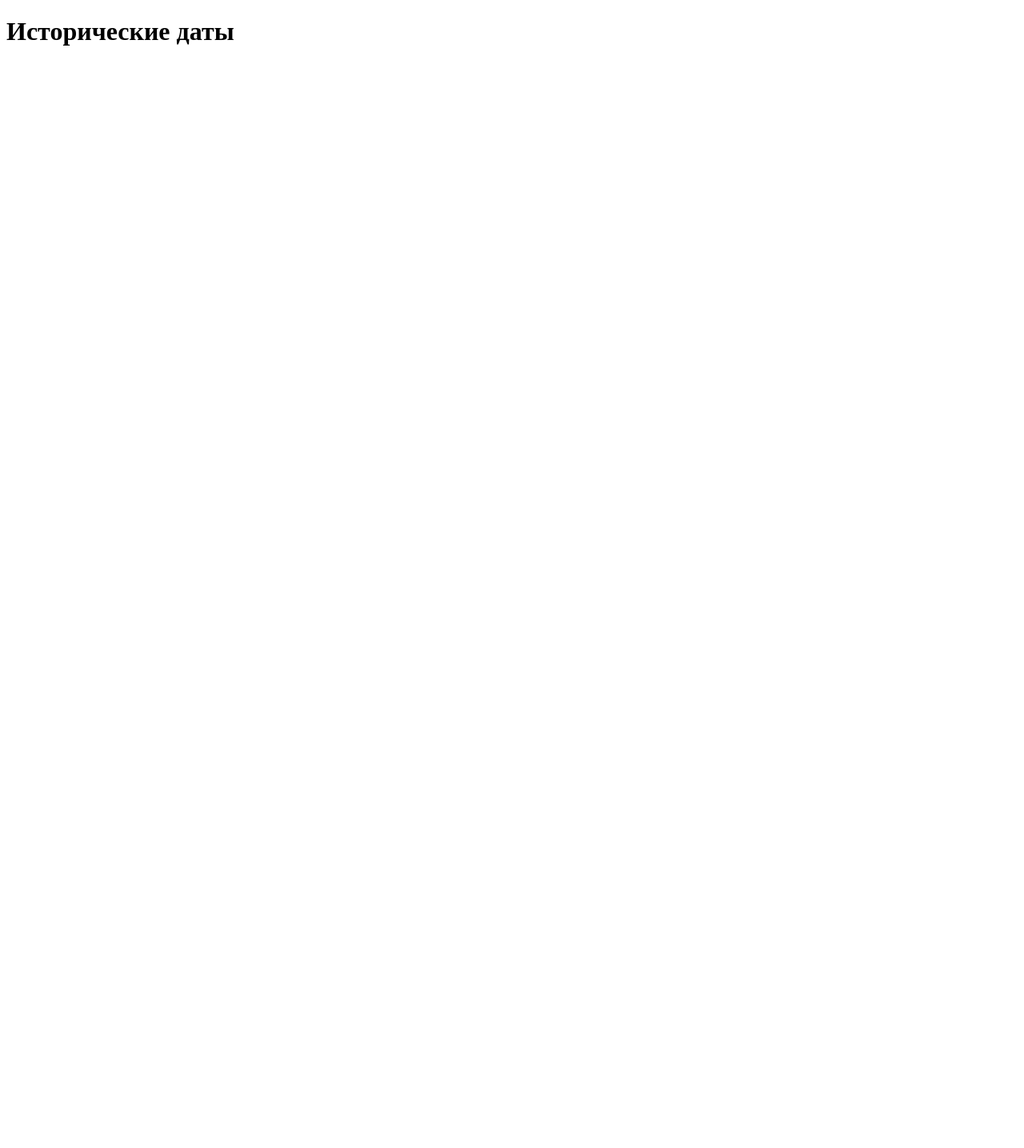
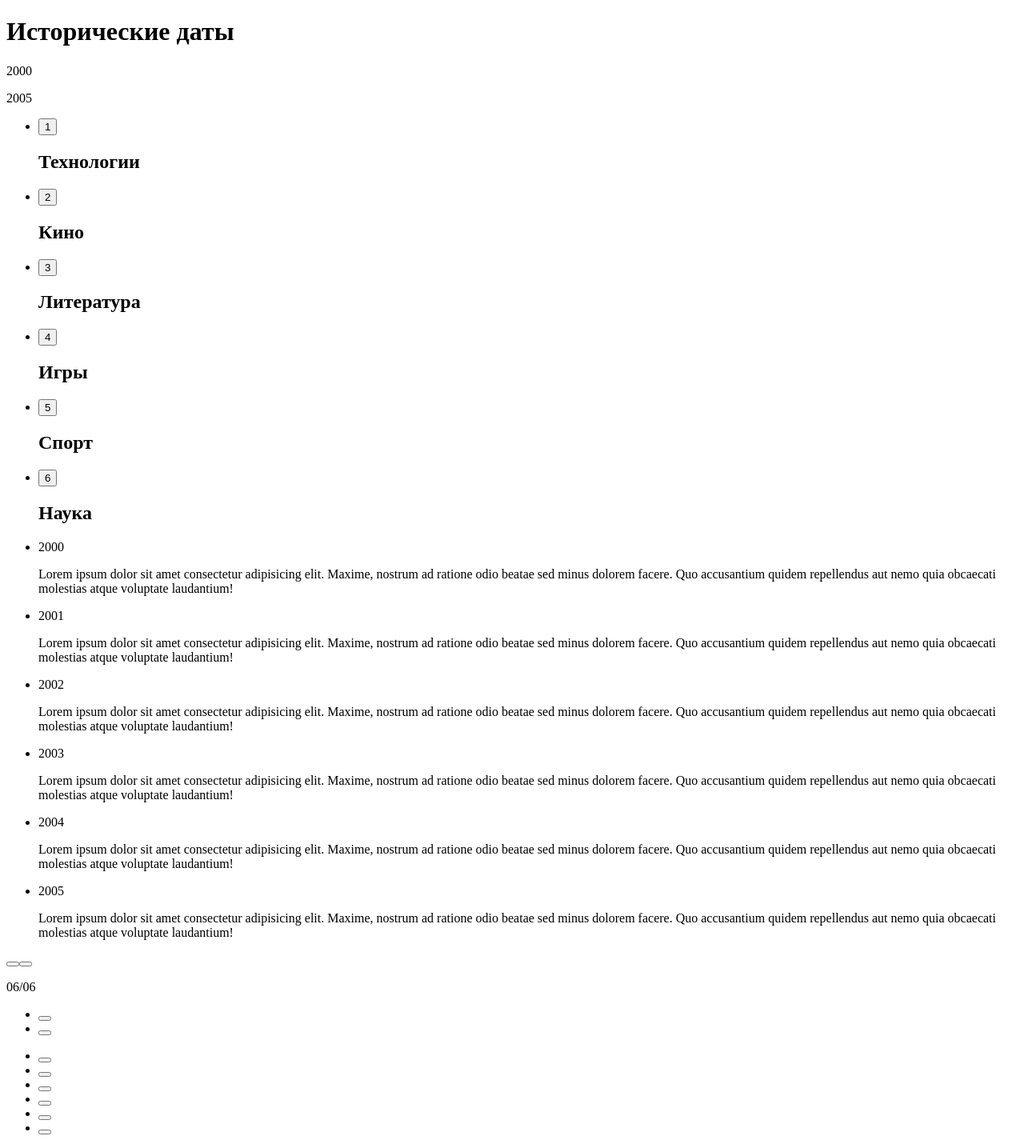
Before and after one commit to Whittun/historical-dates, a React (Create React App) app: page / in a window 1280 px wide. Shown: the whole page at 80% size. Before the commit the page ends 800 px from the top, so only its background shows below. Built offline with nearby package versions, Linux system fonts and the light colour scheme.

Commit message:
feat: add html sections

```diff
--- a/src/App.js
+++ b/src/App.js
@@ -1,9 +1,16 @@
+import Period from "./components/Period/Period";
+import Topics from "./components/Topics/Topics";
+import Slider from "./components/Slider/Slider";
+
 function App() {
   return (
     <div className="App">
       <h1>
         Исторические даты
       </h1>
+      <Period />
+      <Topics />
+      <Slider />
     </div>
   );
 }
--- /dev/null
+++ b/src/components/Period/Period.js
@@ -0,0 +1,14 @@
+function Period() {
+  return (
+    <section className="period">
+      <p className="period__from">
+        2000
+      </p>
+      <p className="period__to">
+        2005
+      </p>
+    </section>
+  )
+}
+
+export default Period;
--- /dev/null
+++ b/src/components/Slider/Slider.js
@@ -0,0 +1,83 @@
+function Slider() {
+  return (
+    <section className="slider">
+      <div className="slider__article-wrapper">
+        <ul className="slider__article-list">
+          <li className="slider__article-item">
+            <p className="slider__year">2000</p>
+            <p className="slider__text">
+              Lorem ipsum dolor sit amet consectetur adipisicing elit. Maxime, nostrum ad ratione odio beatae sed minus dolorem facere. Quo accusantium quidem repellendus aut nemo quia obcaecati molestias atque voluptate laudantium!
+            </p>
+          </li>
+          <li className="slider__article-item">
+            <p className="slider__year">2001</p>
+            <p className="slider__text">
+              Lorem ipsum dolor sit amet consectetur adipisicing elit. Maxime, nostrum ad ratione odio beatae sed minus dolorem facere. Quo accusantium quidem repellendus aut nemo quia obcaecati molestias atque voluptate laudantium!
+            </p>
+          </li>
+          <li className="slider__article-item">
+            <p className="slider__year">2002</p>
+            <p className="slider__text">
+              Lorem ipsum dolor sit amet consectetur adipisicing elit. Maxime, nostrum ad ratione odio beatae sed minus dolorem facere. Quo accusantium quidem repellendus aut nemo quia obcaecati molestias atque voluptate laudantium!
+            </p>
+          </li>
+          <li className="slider__article-item">
+            <p className="slider__year">2003</p>
+            <p className="slider__text">
+              Lorem ipsum dolor sit amet consectetur adipisicing elit. Maxime, nostrum ad ratione odio beatae sed minus dolorem facere. Quo accusantium quidem repellendus aut nemo quia obcaecati molestias atque voluptate laudantium!
+            </p>
+          </li>
+          <li className="slider__article-item">
+            <p className="slider__year">2004</p>
+            <p className="slider__text">
+              Lorem ipsum dolor sit amet consectetur adipisicing elit. Maxime, nostrum ad ratione odio beatae sed minus dolorem facere. Quo accusantium quidem repellendus aut nemo quia obcaecati molestias atque voluptate laudantium!
+            </p>
+          </li>
+          <li className="slider__article-item">
+            <p className="slider__year">2005</p>
+            <p className="slider__text">
+              Lorem ipsum dolor sit amet consectetur adipisicing elit. Maxime, nostrum ad ratione odio beatae sed minus dolorem facere. Quo accusantium quidem repellendus aut nemo quia obcaecati molestias atque voluptate laudantium!
+            </p>
+          </li>
+        </ul>
+        <button className="slider__article-control slider__article-control--back"></button>
+        <button className="slider__article-control slider__article-control--next"></button>
+      </div>
+      <div className="slider__controls">
+        <p className="slider__number">
+          06/06
+        </p>
+        <ul className="slider__topic-switching-list">
+          <li className="slider__topic-switching-item">
+            <button className="slider__topic-switching-button"></button>
+          </li>
+          <li className="slider__topic-switching-item">
+            <button className="slider__topic-switching-button"></button>
+          </li>
+        </ul>
+        <ul className="slider__pagination-list">
+          <li className="slider__pagination-item">
+            <button className="slider__pagination-button"></button>
+          </li>
+          <li className="slider__pagination-item">
+            <button className="slider__pagination-button"></button>
+          </li>
+          <li className="slider__pagination-item">
+            <button className="slider__pagination-button"></button>
+          </li>
+          <li className="slider__pagination-item">
+            <button className="slider__pagination-button"></button>
+          </li>
+          <li className="slider__pagination-item">
+            <button className="slider__pagination-button"></button>
+          </li>
+          <li className="slider__pagination-item">
+            <button className="slider__pagination-button"></button>
+          </li>
+        </ul>
+      </div>
+    </section>
+  )
+}
+
+export default Slider;
--- /dev/null
+++ b/src/components/Topics/Topics.js
@@ -0,0 +1,46 @@
+function Topics() {
+  return (
+    <section className="topics">
+      <ul className="topics__list">
+        <li className="topics__item">
+          <button className="topics__button">1</button>
+          <h2 className="topics__title">
+            Технологии
+          </h2>
+        </li>
+        <li className="topics__item">
+          <button className="topics__button">2</button>
+          <h2 className="topics__title">
+            Кино
+          </h2>
+        </li>
+        <li className="topics__item">
+          <button className="topics__button">3</button>
+          <h2 className="topics__title">
+            Литература
+          </h2>
+        </li>
+        <li className="topics__item">
+          <button className="topics__button">4</button>
+          <h2 className="topics__title">
+            Игры
+          </h2>
+        </li>
+        <li className="topics__item">
+          <button className="topics__button">5</button>
+          <h2 className="topics__title">
+            Спорт
+          </h2>
+        </li>
+        <li className="topics__item">
+          <button className="topics__button">6</button>
+          <h2 className="topics__title">
+            Наука
+          </h2>
+        </li>
+      </ul>
+    </section>
+  )
+}
+
+export default Topics;
```
Also changed, not shown: public/index.html (line endings or trailing spaces).
